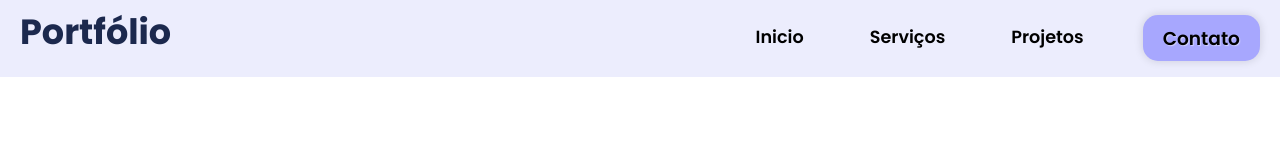
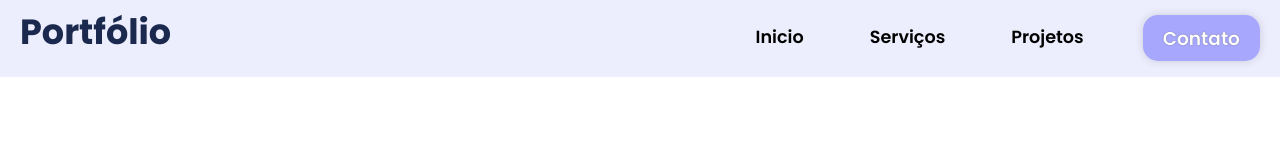
Before and after one commit to SantV7/personal_portifolio, a React (Vite) app: page / in a window 1280 px wide. Shown: the top 160 px of the page. Built offline with nearby package versions, Linux system fonts and the light colour scheme.

Commit message:
Starting to conect links on adress

```diff
--- a/src/components/header/navbar/BtnContact.jsx
+++ b/src/components/header/navbar/BtnContact.jsx
@@ -4,10 +4,9 @@ const BtnContact = () => {
 
     return(
         <>
-        <div>
-            <button id="btn_contact">Contato</button>
-        </div>
-
+          <div>
+              <a href='' id="btn_contact">Contato</a>
+          </div>
         </>
     )
 }
--- a/src/style/header/btncontact.css
+++ b/src/style/header/btncontact.css
@@ -1,13 +1,15 @@
 #btn_contact {
+    text-decoration: none;
     background-color: rgb(167, 167, 254);
     border: none;
     margin-top: -9px;
     border-radius: 15px;
+    color: white;
     text-align: center;
     transition: ease 0.30s;
     cursor: pointer;
     font-size: 18.6px;
-    text-shadow: 1px 1px 1px rgba(255, 255, 255, 0.485);
+    text-shadow: 0px 0px 1px rgba(0, 0, 0, 0.562);
     font-weight: 600;
     padding: 8.65px 20px;
     box-shadow: 0px 0px 10px rgba(0, 0, 0, 0.14);
```
